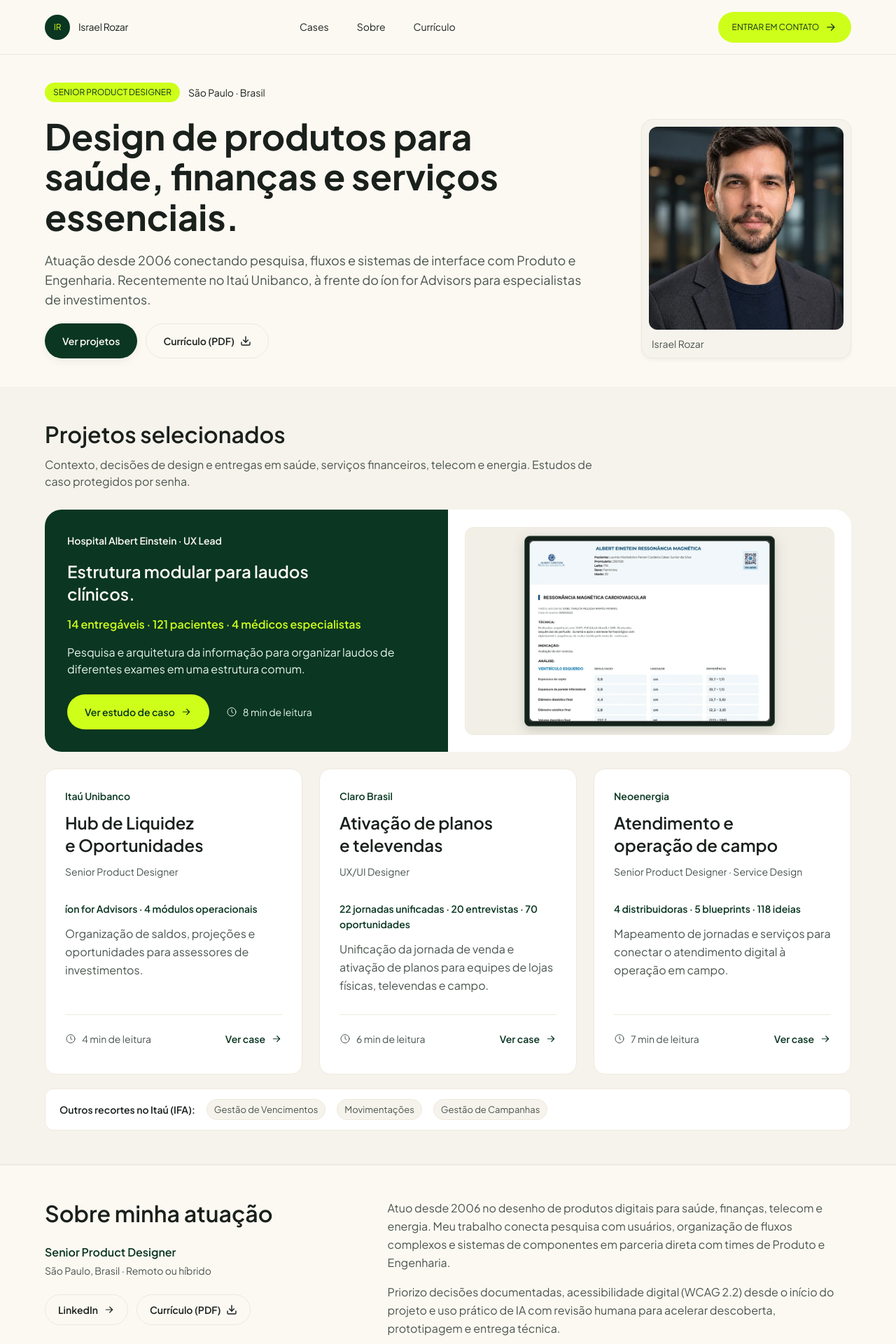
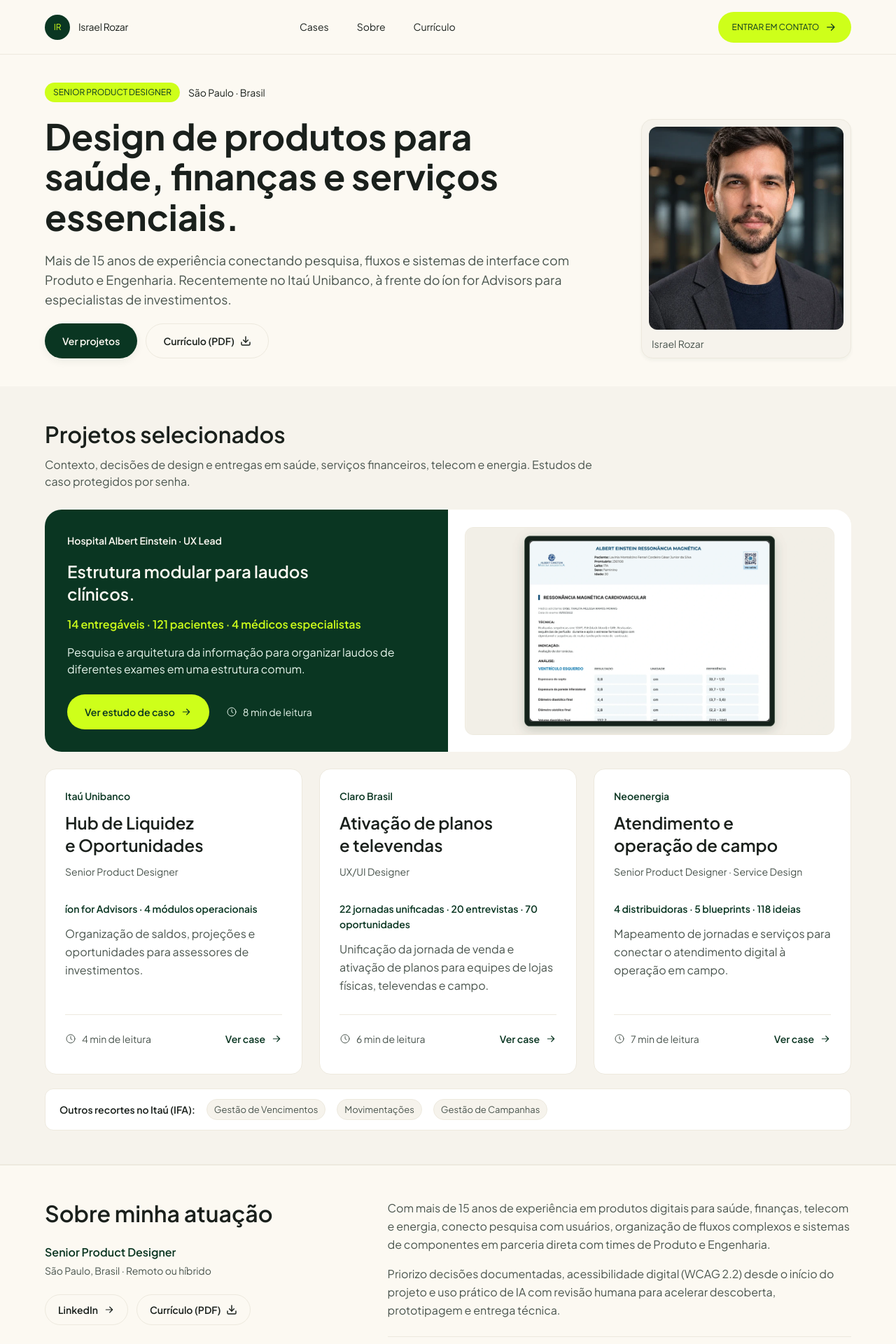
Before and after one commit to israelfull-commits/portfolio, a React (Vite) app in the folder site/: page / in a window 1280 px wide. Shown: the top 1920 px of the page at 70% size. Built offline with nearby package versions, Linux system fonts and the light colour scheme.

Commit message:
feat(v3.12.1): standardize 'Mais de 15 anos de experiência' for ATS/Gupy/LinkedIn HP-06 parity

```diff
--- a/site/index.html
+++ b/site/index.html
@@ -6,20 +6,20 @@
   <meta charset="UTF-8" />
   <meta name="viewport" content="width=device-width, initial-scale=1.0" />
   <meta name="description"
-    content="Portfólio de Israel Rozar, Senior Product Designer com atuação desde 2006 em saúde, finanças, telecom e energia." />
+    content="Portfólio de Israel Rozar, Senior Product Designer com mais de 15 anos de experiência em saúde, finanças, telecom e energia." />
   <meta name="robots" content="index, follow, max-image-preview:large" />
   <link rel="canonical" href="https://israelfull-commits.github.io/portfolio/" />
   <meta property="og:type" content="website" />
   <meta property="og:locale" content="pt_BR" />
   <meta property="og:title" content="Israel Rozar — Senior Product Designer" />
   <meta property="og:description"
-    content="Portfólio de Israel Rozar, Senior Product Designer com atuação desde 2006 em saúde, finanças, telecom e energia." />
+    content="Portfólio de Israel Rozar, Senior Product Designer com mais de 15 anos de experiência em saúde, finanças, telecom e energia." />
   <meta property="og:url" content="https://israelfull-commits.github.io/portfolio/" />
   <meta property="og:image" content="https://israelfull-commits.github.io/portfolio/images/israel-rozar-social.jpg" />
   <meta name="twitter:card" content="summary_large_image" />
   <meta name="twitter:title" content="Israel Rozar — Senior Product Designer" />
   <meta name="twitter:description"
-    content="Portfólio de Israel Rozar, Senior Product Designer com atuação desde 2006 em saúde, finanças, telecom e energia." />
+    content="Portfólio de Israel Rozar, Senior Product Designer com mais de 15 anos de experiência em saúde, finanças, telecom e energia." />
   <meta name="twitter:image" content="https://israelfull-commits.github.io/portfolio/images/israel-rozar-social.jpg" />
   <meta name="theme-color" content="#0A3622" />
   <link rel="preload" href="./src/assets/fonts/plus-jakarta-sans-400.ttf" as="font" type="font/ttf" crossorigin />
--- a/site/src/pages/Home.tsx
+++ b/site/src/pages/Home.tsx
@@ -53,7 +53,7 @@ export default function Home() {
     <div className="portfolio-site pf-home-compact">
       <PageMeta
         title="Israel Rozar — Senior Product Designer"
-        description="Senior Product Designer com atuação desde 2006. Projetos de saúde, finanças, telecom e energia: conheça o contexto, as decisões e as entregas."
+        description="Senior Product Designer com mais de 15 anos de experiência. Projetos em saúde, finanças, telecom e energia: contexto, decisões e entregas."
       />
       <a className="skip-link" href="#conteudo">Pular para o conteúdo</a>
       <SiteHeader />
@@ -65,7 +65,7 @@ export default function Home() {
               <span>São Paulo · Brasil</span>
             </div>
             <h1 id="hero-title">Design de produtos para saúde, finanças e serviços essenciais.</h1>
-            <p className="pf-lead">Atuação desde 2006 conectando pesquisa, fluxos e sistemas de interface com Produto e Engenharia. Recentemente no Itaú Unibanco, à frente do íon for Advisors para especialistas de investimentos.</p>
+            <p className="pf-lead">Mais de 15 anos de experiência conectando pesquisa, fluxos e sistemas de interface com Produto e Engenharia. Recentemente no Itaú Unibanco, à frente do íon for Advisors para especialistas de investimentos.</p>
             <div className="pf-actions">
               <a className="pf-button pf-button-pine" href="#trabalho">Ver projetos</a>
               <a className="pf-button pf-button-outline" href={assetUrl("/documents/israel-rozar-curriculo.pdf")} download="Israel-Rozar-Curriculo.pdf">Currículo (PDF) <DownloadIcon /></a>
@@ -146,7 +146,7 @@ export default function Home() {
               </p>
             </div>
             <div className="pf-home-about-body">
-              <p id="experiencia">Atuo desde 2006 no desenho de produtos digitais para saúde, finanças, telecom e energia. Meu trabalho conecta pesquisa com usuários, organização de fluxos complexos e sistemas de componentes em parceria direta com times de Produto e Engenharia.</p>
+              <p id="experiencia">Com mais de 15 anos de experiência em produtos digitais para saúde, finanças, telecom e energia, conecto pesquisa com usuários, organização de fluxos complexos e sistemas de componentes em parceria direta com times de Produto e Engenharia.</p>
               <p>Priorizo decisões documentadas, acessibilidade digital (WCAG 2.2) desde o início do projeto e uso prático de IA com revisão humana para acelerar descoberta, prototipagem e entrega técnica.</p>
               <ul className="pf-home-trajectory" aria-label="Trajetória profissional resumida">
                 {trajectory.map(item => (
```
Also changed, not shown: 2 other files (tests, documents, lock files or other folders).
